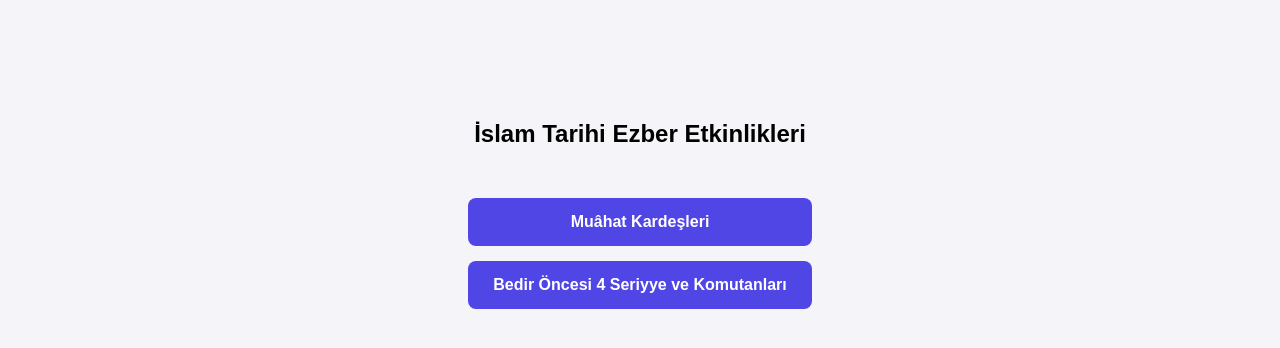
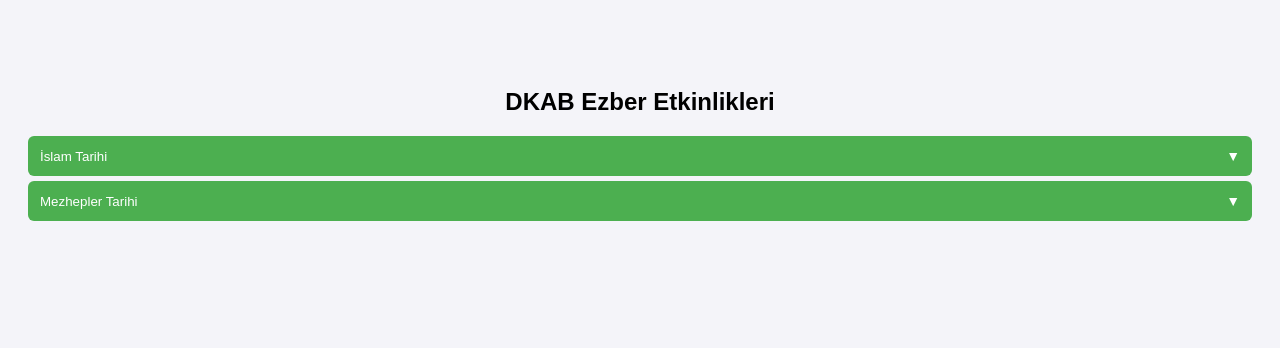
Before and after one commit to Fromat/muahat-eslestirme-oyunu, a plain HTML site: page index.html in a window 1280 px wide. Drawn offline with Linux system fonts and the light colour scheme.

Commit message:
Update index.html

```diff
--- a/index.html
+++ b/index.html
@@ -2,49 +2,94 @@
 <html lang="tr">
 <head>
     <meta charset="UTF-8">
-    <meta name="viewport" content="width=device-width, initial-scale=1.0">
     <title>Eşleştirme Oyunları</title>
     <style>
         body {
             font-family: Arial, sans-serif;
+            padding: 20px;
             background: #f4f4f9;
-            display: flex;
-            flex-direction: column;
-            align-items: center;
-            justify-content: flex-start;
-            margin: 0;
-            min-height: 100vh;
-            padding: 20px;
         }
 
         h2 {
-            margin: 20px 0;
+            margin: 60px 0 20px 0;
             text-align: center;
         }
 
-        .menu-container {
+        /* Akordeon menü */
+        .accordion {
+            background-color: #4CAF50;
+            color: white;
+            cursor: pointer;
+            padding: 12px;
+            width: 100%;
+            border: none;
+            outline: none;
+            margin-top: 5px;
+            border-radius: 6px;
+            transition: background-color 0.3s ease;
             display: flex;
-            flex-direction: column;
-            gap: 15px;
-            margin-top: 50px;
+            justify-content: space-between;
+            align-items: center;
         }
 
-        .menu-btn {
-            padding: 15px 25px;
-            font-size: 16px;
-            font-weight: bold;
-            background: #4f46e5;
-            color: white;
-            border: none;
-            border-radius: 8px;
-            cursor: pointer;
-            transition: 0.3s;
+            .accordion:hover {
+                background-color: #45a049;
             }
 
-            .menu-btn:hover {
-                background: #4338ca;
+            .accordion:after {
+                content: '▼';
+                font-size: 14px;
             }
 
+            .accordion.active:after {
+                content: '▲';
+            }
+
+        .panel {
+            padding-left: 15px;
+            display: none;
+            margin-bottom: 5px;
+        }
+
+        .title-btn {
+            background-color: #2196F3;
+            color: white;
+            cursor: pointer;
+            padding: 8px;
+            width: 95%;
+            margin: 5px 0;
+            border: none;
+            border-radius: 5px;
+            text-align: left;
+        }
+
+            .title-btn:hover {
+                background-color: #1976D2;
+            }
+
+        .matches {
+            margin-left: 20px;
+            padding: 10px;
+            background: #f1f1f1;
+            border-radius: 5px;
+            position: relative;
+        }
+
+        .play-btn {
+            background-color: #FF5722;
+            color: white;
+            padding: 8px 12px;
+            border: none;
+            border-radius: 5px;
+            cursor: pointer;
+            margin-top: 10px;
+        }
+
+            .play-btn:hover {
+                background-color: #E64A19;
+            }
+
+        /* --- Oyun alanı (senin kodun) --- */
         .game-container {
             display: none;
             flex-direction: column;
@@ -52,6 +97,7 @@
             width: 100%;
             max-width: 900px;
             position: relative;
+            margin-top: 20px;
         }
 
         .cards-wrapper {
@@ -103,7 +149,7 @@
                 border-color: black;
             }
 
-        .reset-btn, .back-btn {
+        .reset-btn {
             margin-top: 20px;
             padding: 10px 20px;
             background: white;
@@ -121,20 +167,15 @@
 
         .back-btn {
     position: absolute;
-            top: 15px;
-            left: 15px;
+    top: 5px;       /* Üstten biraz boşluk bırakmak için */
+    left: 5px;      /* Soldan biraz boşluk */
     background: white;
     color: black;
-            padding: 8px 15px;
-            border-radius: 8px;
+    padding: 6px 12px; /* Daha kompakt görünmesi için */
+    border-radius: 6px;
     cursor: pointer;
     font-size: 14px;
     font-weight: bold;
-        }
-
-        h2 {
-            margin: 100px 0 20px 0;
-            text-align: center;
 }
 
         #promo-container {
@@ -145,14 +186,8 @@
 </head>
 <body>
 
-    <!-- Menü -->
-    <div id="menu">
-        <h2>İslam Tarihi Ezber Etkinlikleri</h2>
-        <div class="menu-container">
-            <button class="menu-btn" onclick="startGame('muahat')">Muâhat Kardeşleri</button>
-            <button class="menu-btn" onclick="startGame('seriyye')">Bedir Öncesi 4 Seriyye ve Komutanları</button>
-        </div>
-    </div>
+    <h2>DKAB Ezber Etkinlikleri</h2>
+    <div id="menuArea"></div>
 
     <!-- Oyun Alanı -->
     <div id="game" class="game-container">
@@ -166,8 +201,10 @@
         <div id="promo-container"></div>
     </div>
 
-    <script>const games = {
-            muahat: {
+        <script>const games = [
+                {
+                    lesson: "İslam Tarihi",
+                    subject: "Medine Dönemi",
                     title: "Muâhat Kardeşleri",
                     matches: {
                         'Hz. Ebubekir': 'Harice b. Zeyd',
@@ -177,18 +214,45 @@
                         "Mus'ab b. Umeyr": 'Eyyub el-Ensarî'
                     }
                 },
-            seriyye: {
-                title: "Bedir Öncesi 4 Seriyye ve Komutanları",
+                {
+                    lesson: "İslam Tarihi",
+                    subject: "Medine Dönemi",
+                    title: "Bedir Öncesi 4 Seriyye",
                     matches: {
                         'Siffül-bahr': 'Hz. Hamza',
                         'Rabiğ': 'Ubeyde b. Haris',
                         'Harrar': "Sa'd b. Ebu Vakkas",
                         'Batn-ı Nahle': 'Abdullah b. Cahş'
                     }
+    },
+    {
+        lesson: "Mezhepler Tarihi",
+        subject: "Diğer Mezhepler",
+        title: "Mezhep-Kitap Eşleştirmesi",
+        matches: {
+            'Dürzîlik': 'Resâʾilü’l-ḥikme',
+            'Nusayrilik': "Kitâbü’l-Mecmû",
+            'Yezidilik': "Muṣḥaf-ı Reş",
+            "Bahailik": "Kitâbü’l-Aḳdes"
         }
-        };
+    },
+                {
+                    lesson: "İslam Tarihi",
+                    subject: "Mekke Dönemi",
+                    title: "İlk Yazılan Siyer-Meğazi Kitapları",
+                    matches: {
+                        'İbn İshak': 'es-Sire',
+                        'Vakidi': "Kitabü'l-Meğazi",
+                        'İbn Hişam': "es-Siretü'n-Nebeviyye",
+                        "İbn Sa'd": "Kitabü't-Tabakat"
+                    },
 
-        // Rastgele mesaj havuzu
+    }
+
+
+            ];
+
+            // Rastgele mesaj
             const promoMessages = [
                 `Destek ve Önerileriniz için: <a href="https://t.me/dhbt_dkab_ihl" target="_blank">@Kanalımızı Takip Edin.</a>`
             ];
@@ -198,34 +262,91 @@
             let matchedCount = 0;
             let isProcessing = false;
 
-        const menu = document.getElementById('menu');
-        const game = document.getElementById('game');
             const leftContainer = document.getElementById('left-cards');
             const rightContainer = document.getElementById('right-cards');
             const resetBtn = document.getElementById('reset-btn');
             const gameTitle = document.getElementById('game-title');
             const promoContainer = document.getElementById('promo-container');
+            const gameDiv = document.getElementById('game');
+            const menuDiv = document.getElementById('menuArea');
 
-        function startGame(key) {
-            currentGame = games[key];
-            menu.style.display = 'none';
-            game.style.display = 'flex';
-            gameTitle.textContent = currentGame.title;
-            initializeGame();
+            // Menü render
+            function groupGames(games) {
+                const grouped = {};
+                games.forEach(g => {
+                    if (!grouped[g.lesson]) grouped[g.lesson] = {};
+                    if (!grouped[g.lesson][g.subject]) grouped[g.lesson][g.subject] = [];
+                    grouped[g.lesson][g.subject].push(g);
+                });
+                return grouped;
+            }
+            function renderMenu() {
+                menuDiv.innerHTML = "";
+                const grouped = groupGames(games);
+                for (const lesson in grouped) {
+                    const lessonBtn = document.createElement("button");
+                    lessonBtn.className = "accordion";
+                    lessonBtn.textContent = lesson;
+                    menuDiv.appendChild(lessonBtn);
+                    const lessonPanel = document.createElement("div");
+                    lessonPanel.className = "panel";
+                    menuDiv.appendChild(lessonPanel);
+
+                    for (const subject in grouped[lesson]) {
+                        const subjectBtn = document.createElement("button");
+                        subjectBtn.className = "accordion";
+                        subjectBtn.style.backgroundColor = "#FF9800";
+                        subjectBtn.textContent = subject;
+                        lessonPanel.appendChild(subjectBtn);
+
+                        const subjectPanel = document.createElement("div");
+                        subjectPanel.className = "panel";
+                        lessonPanel.appendChild(subjectPanel);
+
+                        grouped[lesson][subject].forEach(game => {
+                            const titleBtn = document.createElement("button");
+                            titleBtn.className = "title-btn";
+                            titleBtn.textContent = game.title;
+                            subjectPanel.appendChild(titleBtn);
+
+                            const matchDiv = document.createElement("div");
+                            matchDiv.className = "matches";
+                            matchDiv.style.display = "none";
+                            for (const [left, right] of Object.entries(game.matches)) {
+                                const p = document.createElement("p");
+                                p.textContent = `${left} ↔ ${right}`;
+                                matchDiv.appendChild(p);
+                            }
+                            const playBtn = document.createElement("button");
+                            playBtn.className = "play-btn";
+                            playBtn.textContent = "Alıştırma Yap";
+                            playBtn.onclick = () => startGame(game);
+                            matchDiv.appendChild(playBtn);
+                            subjectPanel.appendChild(matchDiv);
+
+                            titleBtn.addEventListener("click", () => {
+                                document.querySelectorAll(".matches").forEach(m => m.style.display = "none");
+                                matchDiv.style.display = "block";
+                            });
+                        });
+                    }
+                }
+                document.querySelectorAll(".accordion").forEach(btn => {
+                    btn.addEventListener("click", function () {
+                        this.classList.toggle("active");
+                        const panel = this.nextElementSibling;
+                        panel.style.display = panel.style.display === "block" ? "none" : "block";
+                    });
+                });
             }
 
-        function goBack() {
-            game.style.display = 'none';
-            menu.style.display = 'block';
-        }
-
+            // --- Oyun motoru (senin kodun) ---
             function shuffle(array) {
                 for (let i = array.length - 1; i > 0; i--) {
                     const j = Math.floor(Math.random() * (i + 1));
                     [array[i], array[j]] = [array[j], array[i]];
                 }
             }
-
             function createCard(content, side) {
                 const card = document.createElement('div');
                 card.classList.add('card', 'hidden');
@@ -235,91 +356,78 @@
                 card.addEventListener('click', () => handleClick(card));
                 return card;
             }
-
             function initializeGame() {
                 leftContainer.innerHTML = '';
                 rightContainer.innerHTML = '';
-            promoContainer.innerHTML = ''; // mesajları temizle
-
+                promoContainer.innerHTML = '';
                 const leftCards = Object.keys(currentGame.matches).map(name => createCard(name, 'left'));
                 const rightCards = Object.values(currentGame.matches).map(name => createCard(name, 'right'));
-
-            shuffle(leftCards);
-            shuffle(rightCards);
-
+                shuffle(leftCards); shuffle(rightCards);
                 leftCards.forEach(c => leftContainer.appendChild(c));
                 rightCards.forEach(c => rightContainer.appendChild(c));
-
-            selectedCards = [];
-            matchedCount = 0;
-            isProcessing = false;
+                selectedCards = []; matchedCount = 0; isProcessing = false;
                 resetBtn.style.display = 'none';
             }
-
             function handleClick(card) {
                 if (isProcessing) return;
                 if (card.classList.contains('matched') || selectedCards.includes(card)) return;
                 if (selectedCards.length === 1 && selectedCards[0].dataset.side === card.dataset.side) return;
-
                 card.classList.remove('hidden');
                 selectedCards.push(card);
-
                 if (selectedCards.length === 2) {
                     const [c1, c2] = selectedCards;
                     if (c1.dataset.side !== c2.dataset.side) {
                         const leftCard = c1.dataset.side === 'left' ? c1 : c2;
                         const rightCard = c1.dataset.side === 'right' ? c1 : c2;
-
                         if (currentGame.matches[leftCard.dataset.content] === rightCard.dataset.content) {
-                        leftCard.classList.add('matched');
-                        rightCard.classList.add('matched');
-                        matchedCount++;
-                        selectedCards = [];
-
+                            leftCard.classList.add('matched'); rightCard.classList.add('matched');
+                            matchedCount++; selectedCards = [];
                             if (matchedCount === Object.keys(currentGame.matches).length) {
                                 setTimeout(() => showFinalLayout(), 500);
                             }
                         } else {
                             isProcessing = true;
-                        leftCard.classList.add('incorrect');
-                        rightCard.classList.add('incorrect');
+                            leftCard.classList.add('incorrect'); rightCard.classList.add('incorrect');
                             setTimeout(() => {
                                 leftCard.classList.remove('incorrect');
                                 rightCard.classList.remove('incorrect');
                                 leftCard.classList.add('hidden');
                                 rightCard.classList.add('hidden');
-                            selectedCards = [];
-                            isProcessing = false;
+                                selectedCards = []; isProcessing = false;
                             }, 1000);
                         }
                     }
                 }
             }
-
             function showFinalLayout() {
-            leftContainer.innerHTML = '';
-            rightContainer.innerHTML = '';
-
+                leftContainer.innerHTML = ''; rightContainer.innerHTML = '';
                 const entries = Object.entries(currentGame.matches);
                 entries.forEach(([left, right]) => {
                     const leftCard = createCard(left, 'left');
                     const rightCard = createCard(right, 'right');
-                leftCard.classList.remove('hidden');
-                rightCard.classList.remove('hidden');
-                leftCard.classList.add('final');
-                rightCard.classList.add('final');
-                leftContainer.appendChild(leftCard);
-                rightContainer.appendChild(rightCard);
+                    leftCard.classList.remove('hidden'); rightCard.classList.remove('hidden');
+                    leftCard.classList.add('final'); rightCard.classList.add('final');
+                    leftContainer.appendChild(leftCard); rightContainer.appendChild(rightCard);
                 });
-
                 resetBtn.style.display = 'block';
-
-            // Rastgele mesaj
                 promoContainer.innerHTML = '';
                 const randomMessage = promoMessages[Math.floor(Math.random() * promoMessages.length)];
                 promoContainer.innerHTML = `<p>${randomMessage}</p>`;
             }
 
-        resetBtn.addEventListener('click', initializeGame);</script>
+            function startGame(gameObj) {
+                currentGame = gameObj;
+                menuDiv.style.display = 'none';
+                gameDiv.style.display = 'flex';
+                gameTitle.textContent = `${gameObj.title}`;
+                initializeGame();
+            }
+            function goBack() {
+                gameDiv.style.display = 'none';
+                menuDiv.style.display = 'block';
+            }
+
+            resetBtn.addEventListener('click', initializeGame);
+            renderMenu();</script>
     </body>
     </html>
```
Lines whose indentation alone changed are shown as unchanged.
